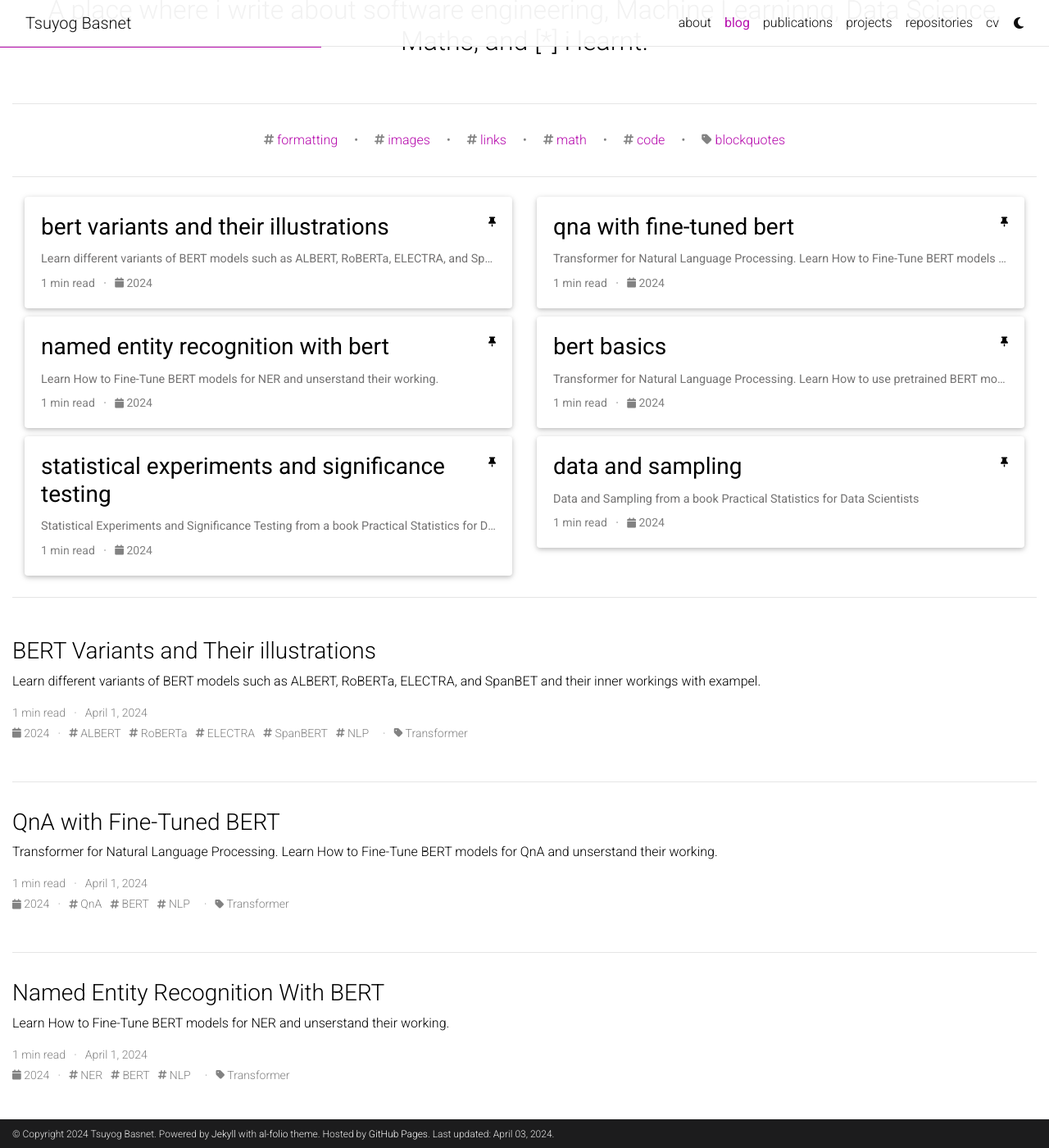
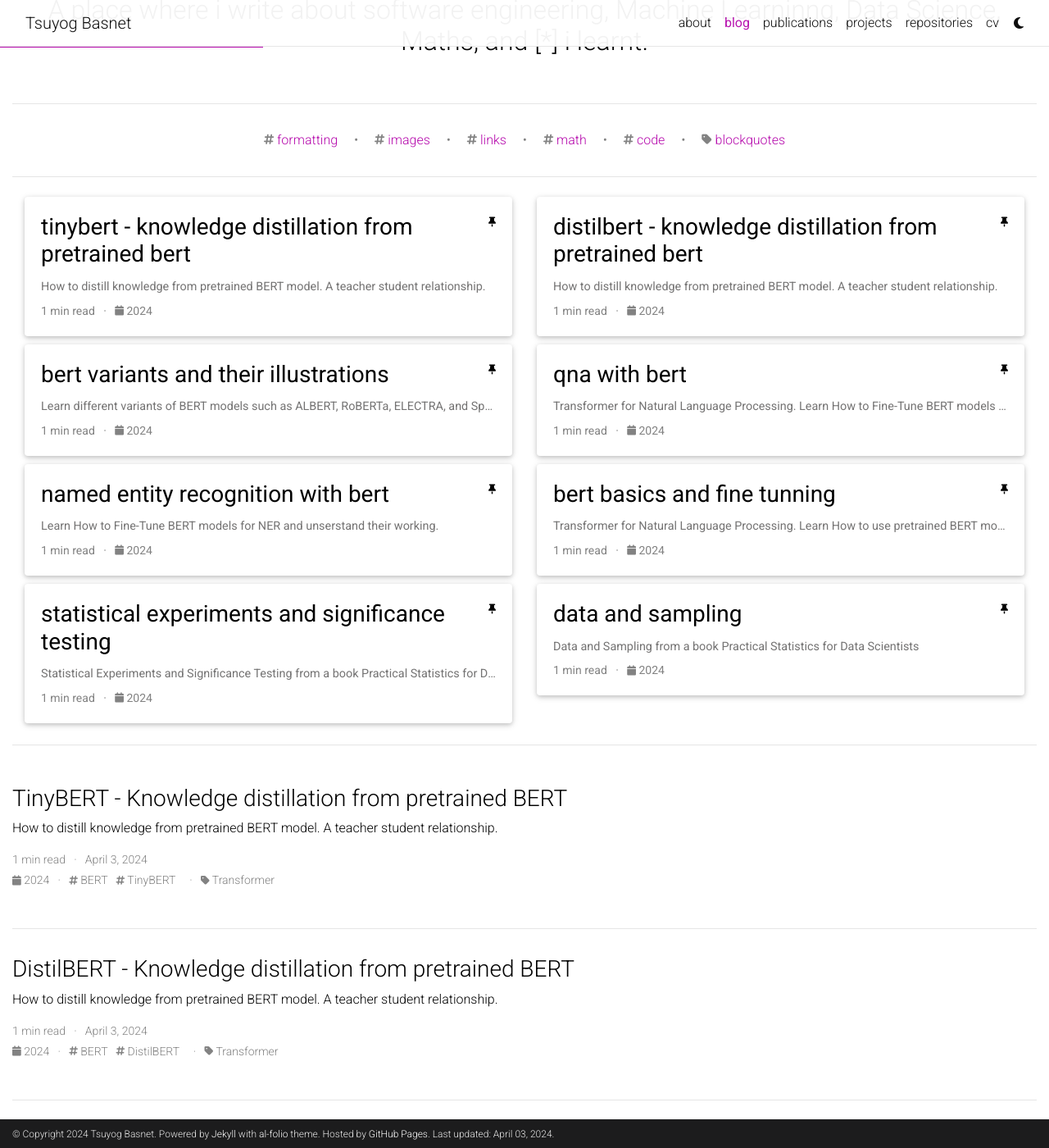
Before and after one commit to pvsnp9/pvsnp9.github.io, a Jekyll site: the page built from blog/index.html, in a window 1280 px wide and 1400 px high, scrolled down 248 px. Shown: the whole window at 82% size. Built offline with Jekyll 4.4.1, drawn with Linux system fonts in a browser that asks for light colours; the list of posts is cut into pages by our own code; comment, search, counter and statistics services are not loaded; a style sheet for code colours, icons or effects is not loaded; some of the changed text lies outside the part shown.

Commit message:
distilbert and tinybert added

```diff
--- a/_posts/2024-04-01-bert_basics.md
+++ b/_posts/2024-04-01-bert_basics.md
@@ -1,8 +1,8 @@
 ---
 layout: post
-title: BERT Basics
+title: BERT Basics and Fine Tunning
 date: 2024-04-01
-description: Transformer for Natural Language Processing. Learn How to use pretrained BERT models and decipher their working.
+description: Transformer for Natural Language Processing. Learn How to use pretrained BERT models, fine-tune them and decipher their working.
 tags: Transformer BERT NLP
 categories: Transformer
 featured: true
--- a/_posts/2024-04-01-qa_fine_tune.md
+++ b/_posts/2024-04-01-qa_fine_tune.md
@@ -1,6 +1,6 @@
 ---
 layout: post
-title: QnA with Fine-Tuned BERT
+title: QnA with BERT
 date: 2024-04-01
 description: Transformer for Natural Language Processing. Learn How to Fine-Tune BERT models for QnA and unserstand their working.
 tags: QnA BERT NLP
--- /dev/null
+++ b/_posts/2024-04-03-knowledge_dist.md
@@ -0,0 +1,21 @@
+---
+layout: post
+title: DistilBERT - Knowledge distillation from pretrained BERT
+date: 2024-04-03
+description:  How to distill knowledge from pretrained BERT model. A teacher student relationship.
+tags: BERT DistilBERT
+categories: Transformer
+featured: true
+giscus_comments: false
+related_posts: false
+---
+
+{::nomarkdown}
+{% assign jupyter_path = "assets/jupyter/knowledge_distillation.ipynb" | relative_url %}
+{% capture notebook_exists %}{% file_exists assets/jupyter/knowledge_distillation.ipynb %}{% endcapture %}
+{% if notebook_exists == "true" %}
+    {% jupyter_notebook jupyter_path %}
+{% else %}
+    <p>Sorry, the notebook you are looking for does not exist.</p>
+{% endif %}
+{:/nomarkdown}
--- /dev/null
+++ b/_posts/2024-04-03-tinby_bert.md
@@ -0,0 +1,21 @@
+---
+layout: post
+title: TinyBERT - Knowledge distillation from pretrained BERT
+date: 2024-04-03
+description:  How to distill knowledge from pretrained BERT model. A teacher student relationship.
+tags: BERT TinyBERT
+categories: Transformer
+featured: true
+giscus_comments: false
+related_posts: false
+---
+
+{::nomarkdown}
+{% assign jupyter_path = "assets/jupyter/tinybert.ipynb" | relative_url %}
+{% capture notebook_exists %}{% file_exists assets/jupyter/tinybert.ipynb %}{% endcapture %}
+{% if notebook_exists == "true" %}
+    {% jupyter_notebook jupyter_path %}
+{% else %}
+    <p>Sorry, the notebook you are looking for does not exist.</p>
+{% endif %}
+{:/nomarkdown}
```
Also changed, not shown: 2 other files.
